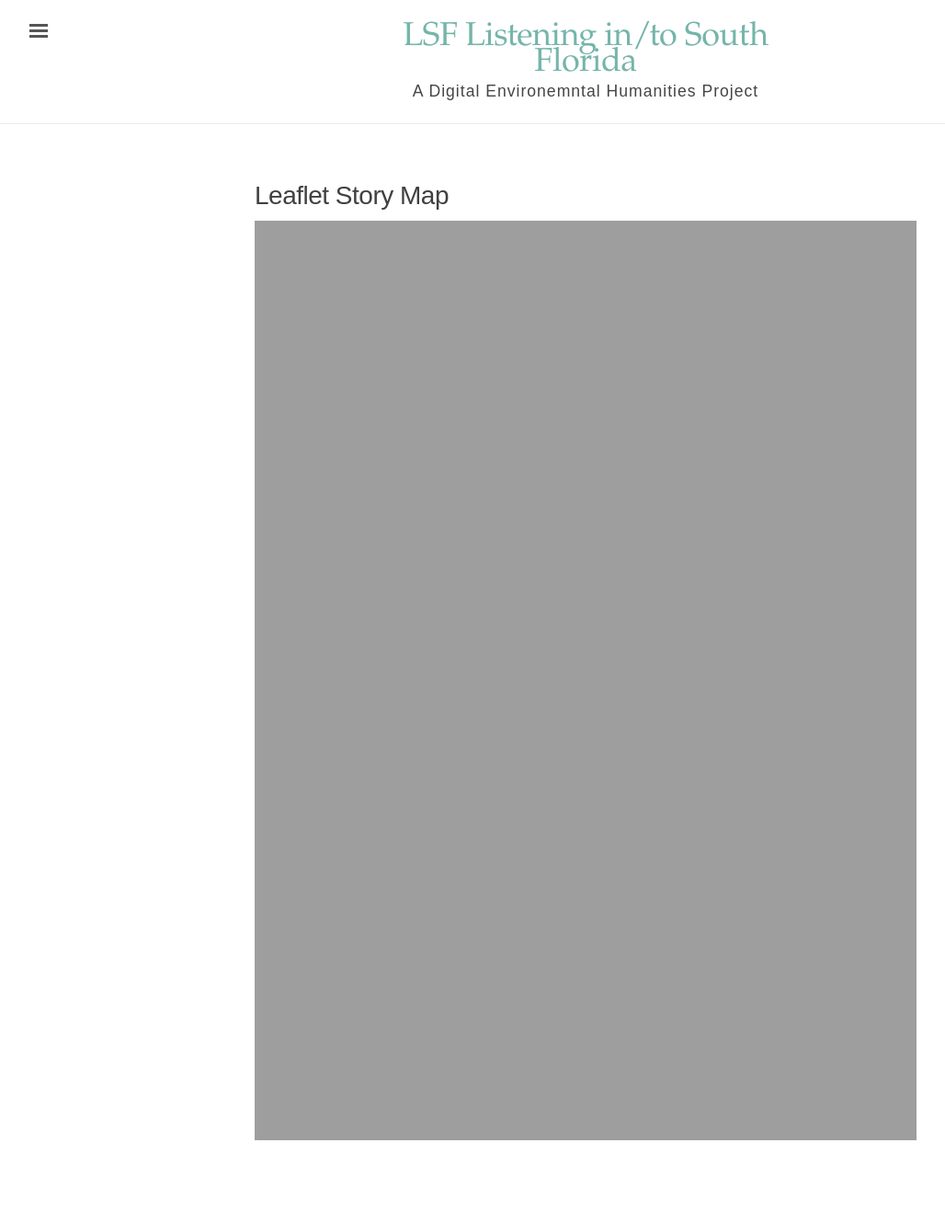
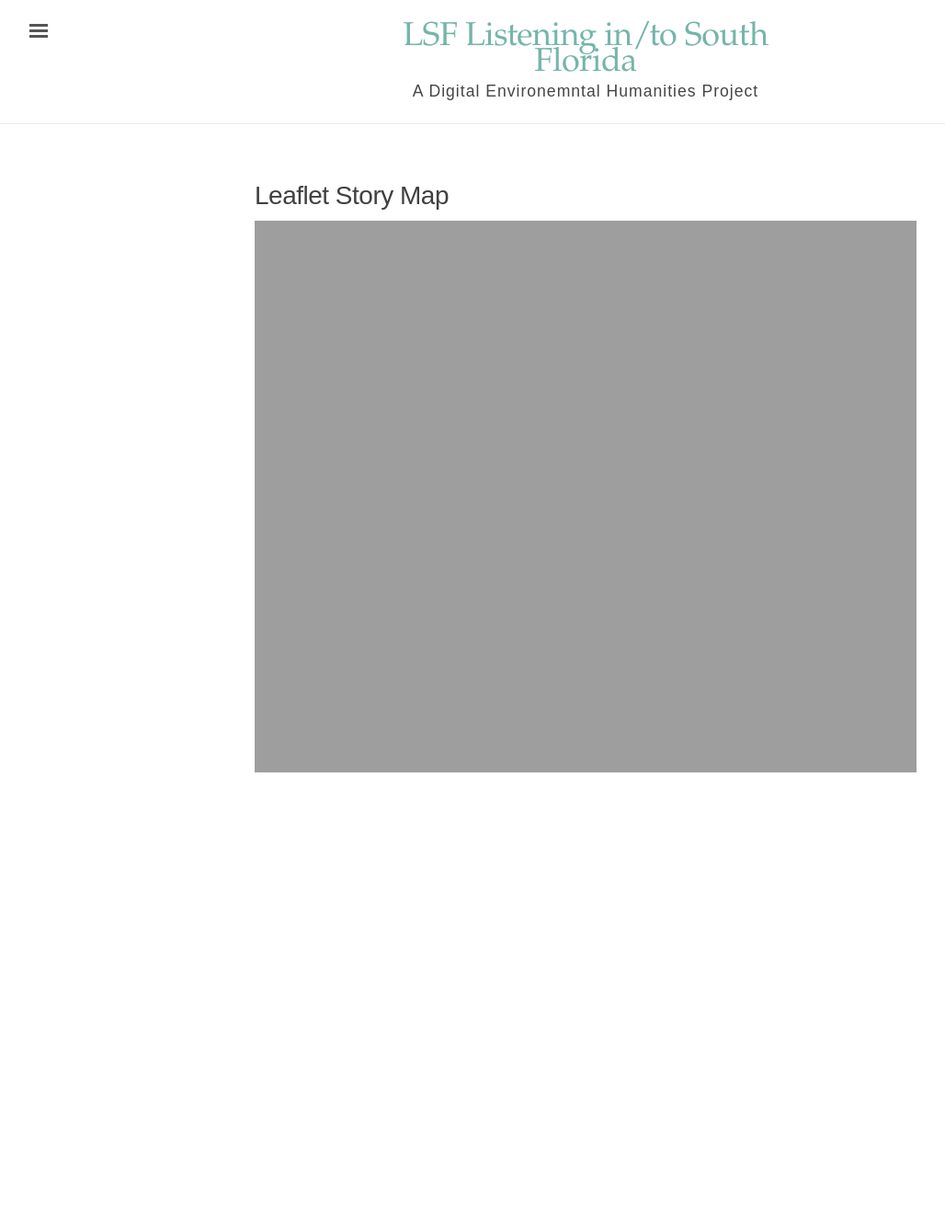
Before and after one commit to rm4-25/lsf_3, a Jekyll site: the page built from Leaflet Story Map.md, in a window 1280 px wide. Shown: the whole page at 92% size, without its empty margins (3-1031 px from the left). Built offline with Jekyll 4.4.1, drawn with Linux system fonts in a browser that asks for light colours; after the commit the page ends 930 px from its top, so only the background shows below that.

Commit message:
Update Leaflet Story Map.md
changed height to 600.

```diff
--- a/Leaflet Story Map.md
+++ b/Leaflet Story Map.md
@@ -4,4 +4,4 @@
 order: 1
 ---
 
-<iframe width='100%' height='1000' seamless frameborder='0' scrolling='yes' src='https://rm4-25.github.io/lsf_storymap/'></iframe>
+<iframe width='100%' height='600' seamless frameborder='0' scrolling='yes' src='https://rm4-25.github.io/lsf_storymap/'></iframe>
```
